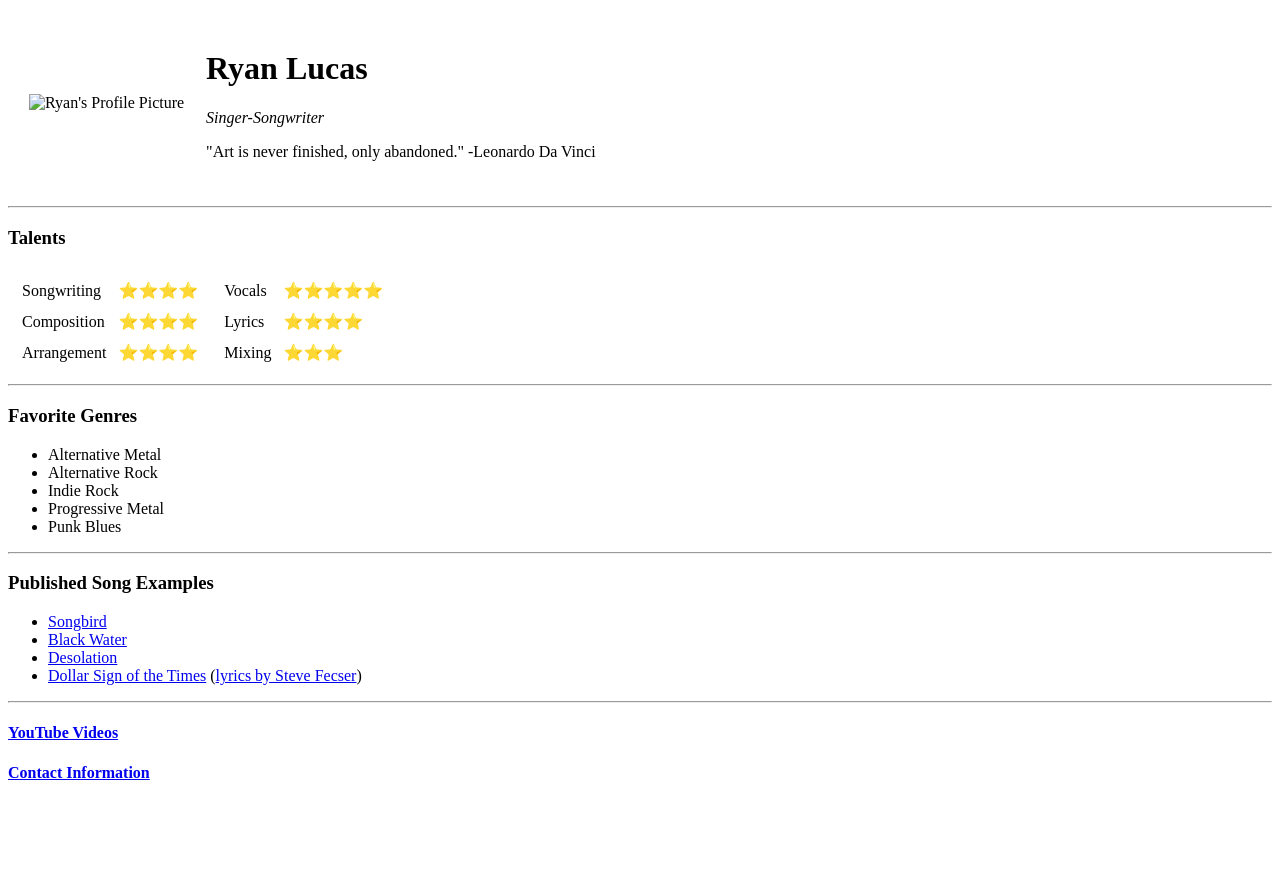
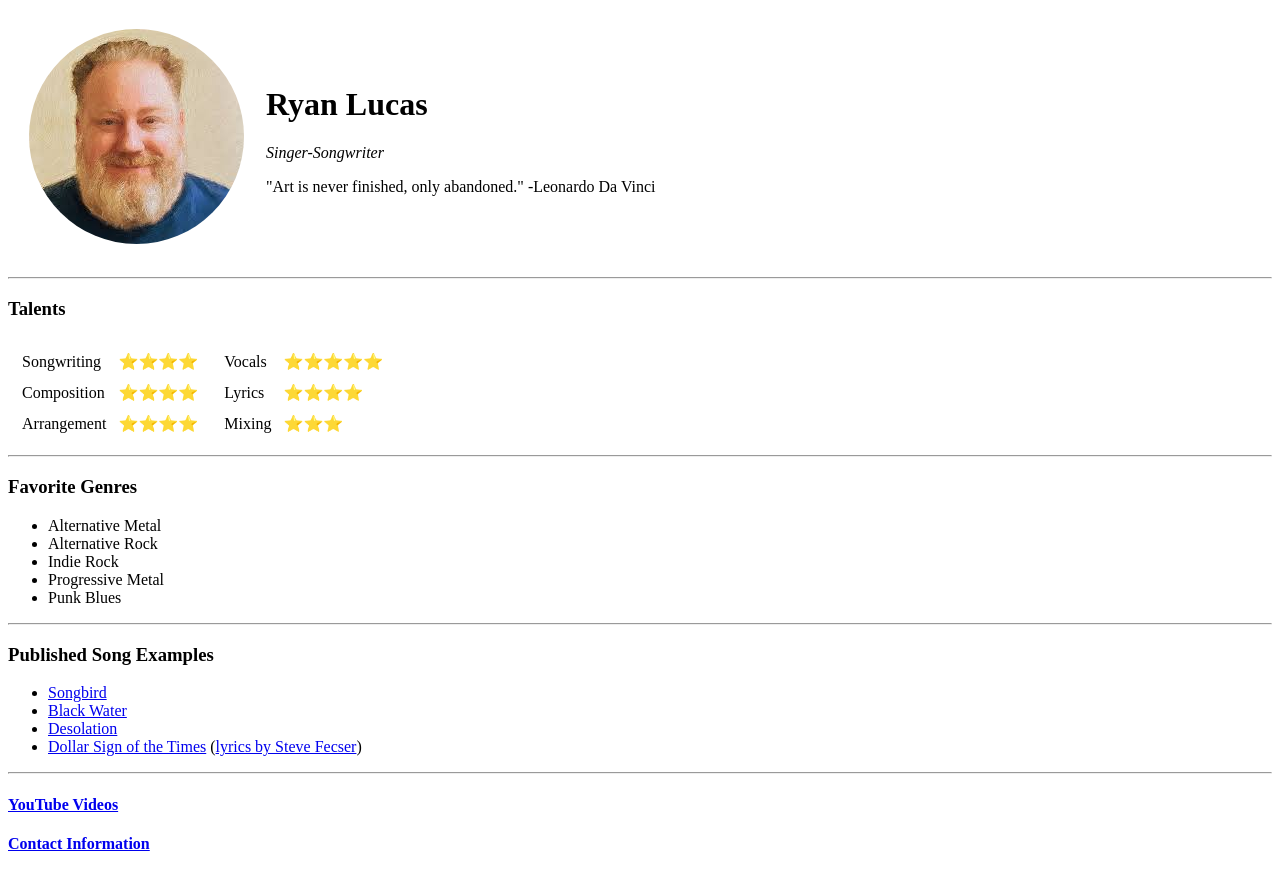
Before and after one commit to rjameslucas/cv, a plain HTML site: page index.html in a window 1280 px wide. Before the commit the page ends 803 px from the top, so only its background shows below. Drawn offline with Linux system fonts and the light colour scheme.

Commit message:
Updated image source location

```diff
--- a/index.html
+++ b/index.html
@@ -10,7 +10,7 @@
   <table cellspacing="20">
     <tr>
       <td>
-        <img src="ryan.png" alt="Ryan's Profile Picture">
+        <img src="/images/ryan.png" alt="Ryan's Profile Picture">
       </td>
       <td>
         <h1>Ryan Lucas</h1>
```
